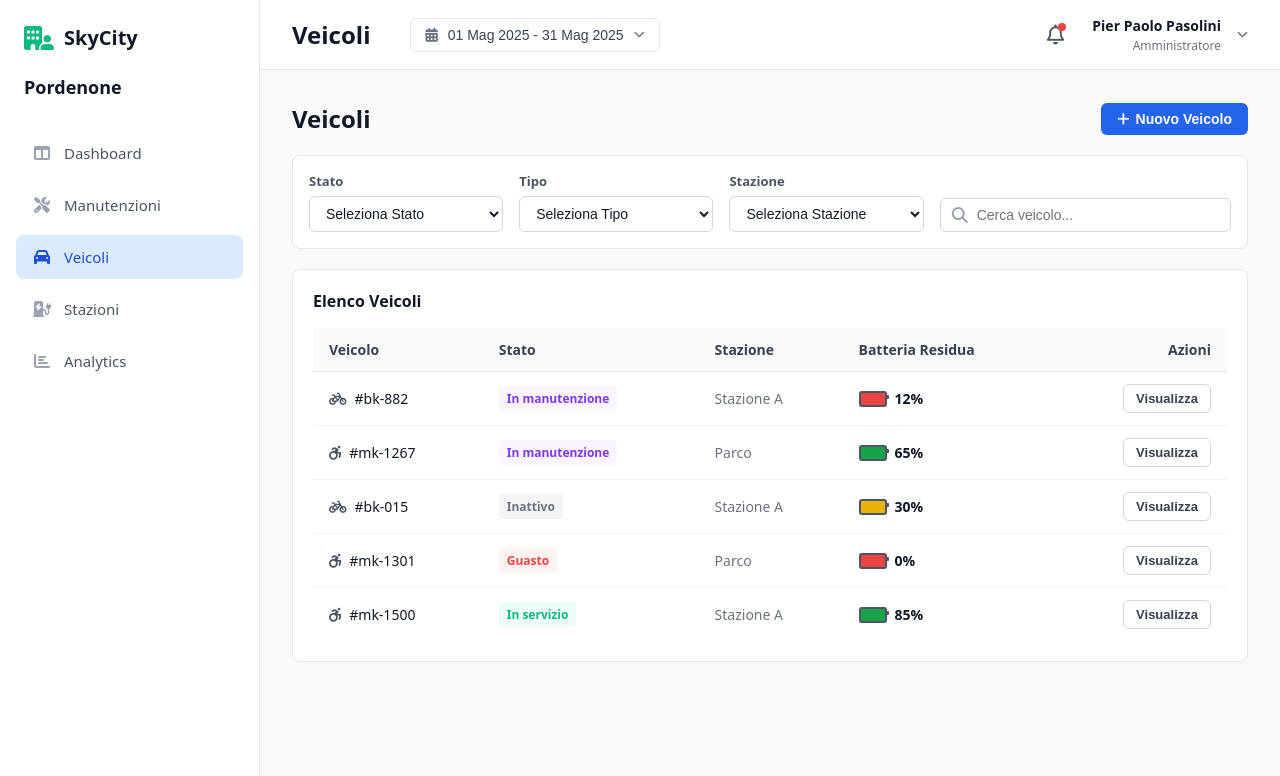
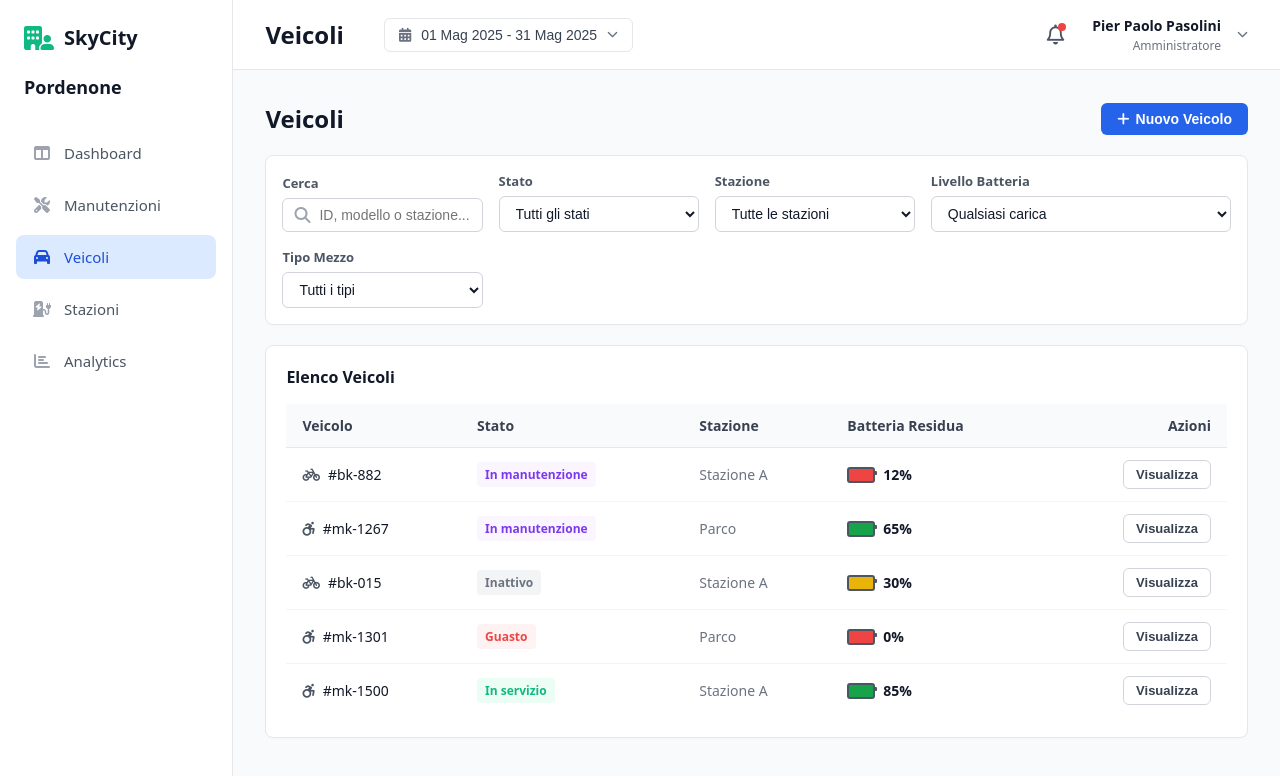
Before and after one commit to Damiano-ITS/skycity, a React (Vite) app: page /veicoli in a window 1280 px wide. Shown: the top 776 px of the page. Built offline with nearby package versions, Linux system fonts and the light colour scheme.

Commit message:
fix: normalize text search for IDs/models and implement battery ranges

```diff
--- a/src/pages/Veicoli/VeicoliList.tsx
+++ b/src/pages/Veicoli/VeicoliList.tsx
@@ -10,18 +10,35 @@ interface ListProps {
 export default function VeicoliList({ veicoli, onCreateOpen }: ListProps) {
   const navigate = useNavigate();
 
+  const [search, setSearch] = useState("");
   const [filtroStato, setFiltroStato] = useState("");
+  const [filtroStazione, setFiltroStazione] = useState("");
+  const [filtroBatteria, setFiltroBatteria] = useState("");
   const [filtroTipo, setFiltroTipo] = useState("");
-  const [filtroStazione, setFiltroStazione] = useState("");
-  const [search, setSearch] = useState("");
 
   const filteredVeicoli = veicoli.filter(v => {
+    const query = search.trim().toLowerCase().replace("#", "");
+    const matchSearch = query === "" ||
+      v.id.toLowerCase().replace("#", "").includes(query) ||
+      v.modello.toLowerCase().includes(query) ||
+      v.stazione.toLowerCase().includes(query);
+
     const matchStato = filtroStato === "" || v.stato === filtroStato;
+
+    const matchStazione = filtroStazione === "" || v.stazione === filtroStazione;
+
+    let matchBatteria = true;
+    if (filtroBatteria === "bassa") {
+      matchBatteria = v.batteria >= 0 && v.batteria <= 20;
+    } else if (filtroBatteria === "media") {
+      matchBatteria = v.batteria >= 21 && v.batteria <= 60;
+    } else if (filtroBatteria === "alta") {
+      matchBatteria = v.batteria >= 61 && v.batteria <= 100;
+    }
+
     const matchTipo = filtroTipo === "" || v.tipo === filtroTipo;
-    const matchStazione = filtroStazione === "" || v.stazione === filtroStazione;
-    const matchSearch = search === "" || v.id.toLowerCase().includes(search.toLowerCase()) || v.modello.toLowerCase().includes(search.toLowerCase());
 
-    return matchStato && matchTipo && matchStazione && matchSearch;
+    return matchSearch && matchStato && matchStazione && matchBatteria && matchTipo;
   });
 
   return (
@@ -35,10 +52,24 @@ export default function VeicoliList({ veicoli, onCreateOpen }: ListProps) {
 
       <div className="v-filters-card">
         <div className="v-filters-grid">
+
+          <div className="filter-group search-group">
+            <label>Cerca</label>
+            <div className="v-search-box">
+              <i className="fa-solid fa-magnifying-glass"></i>
+              <input
+                type="text"
+                placeholder="ID, modello o stazione..."
+                value={search}
+                onChange={(e) => setSearch(e.target.value)}
+              />
+            </div>
+          </div>
+
           <div className="filter-group">
             <label>Stato</label>
             <select value={filtroStato} onChange={(e) => setFiltroStato(e.target.value)} className="v-select">
-              <option value="">Seleziona Stato</option>
+              <option value="">Tutti gli stati</option>
               <option value="In servizio">In servizio</option>
               <option value="In manutenzione">In manutenzione</option>
               <option value="Inattivo">Inattivo</option>
@@ -47,36 +78,34 @@ export default function VeicoliList({ veicoli, onCreateOpen }: ListProps) {
           </div>
 
           <div className="filter-group">
-            <label>Tipo</label>
-            <select value={filtroTipo} onChange={(e) => setFiltroTipo(e.target.value)} className="v-select">
-              <option value="">Seleziona Tipo</option>
-              <option value="Bici">Bici</option>
-              <option value="Monopattino">Monopattino</option>
-            </select>
-          </div>
-
-          <div className="filter-group">
             <label>Stazione</label>
             <select value={filtroStazione} onChange={(e) => setFiltroStazione(e.target.value)} className="v-select">
-              <option value="">Seleziona Stazione</option>
+              <option value="">Tutte le stazioni</option>
               <option value="Stazione A">Stazione A</option>
               <option value="Stazione B">Stazione B</option>
               <option value="Parco">Parco</option>
             </select>
           </div>
 
-          <div className="filter-group search-group">
-            <label>&nbsp;</label>
-            <div className="v-search-box">
-              <i className="fa-solid fa-magnifying-glass"></i>
-              <input
-                type="text"
-                placeholder="Cerca veicolo..."
-                value={search}
-                onChange={(e) => setSearch(e.target.value)}
-              />
-            </div>
+          <div className="filter-group">
+            <label>Livello Batteria</label>
+            <select value={filtroBatteria} onChange={(e) => setFiltroBatteria(e.target.value)} className="v-select">
+              <option value="">Qualsiasi carica</option>
+              <option value="alta">Alta (61% - 100%)</option>
+              <option value="media">Media (21% - 60%)</option>
+              <option value="bassa">Critica/Bassa (0% - 20%)</option>
+            </select>
           </div>
+
+          <div className="filter-group">
+            <label>Tipo Mezzo</label>
+            <select value={filtroTipo} onChange={(e) => setFiltroTipo(e.target.value)} className="v-select">
+              <option value="">Tutti i tipi</option>
+              <option value="Bici">Bici</option>
+              <option value="Monopattino">Monopattino</option>
+            </select>
+          </div>
+
         </div>
       </div>
 
```
